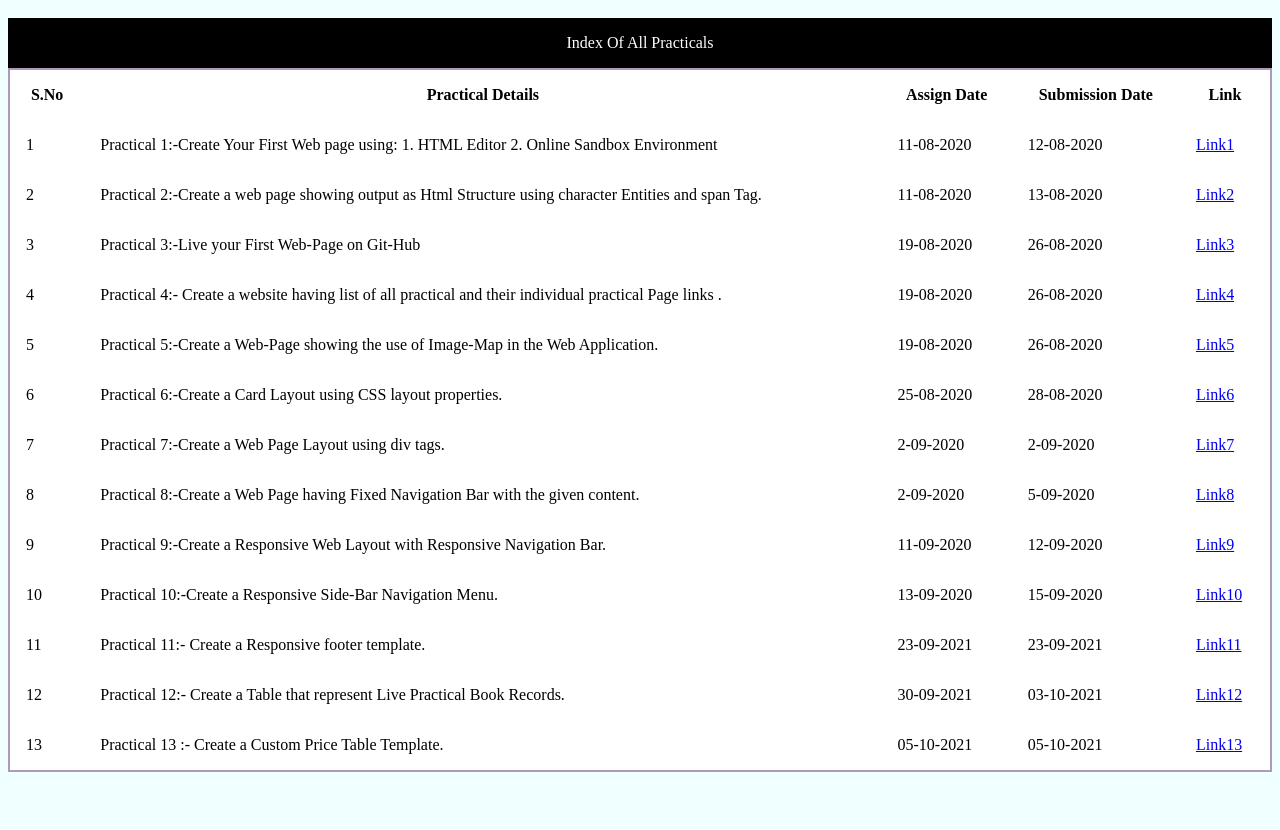
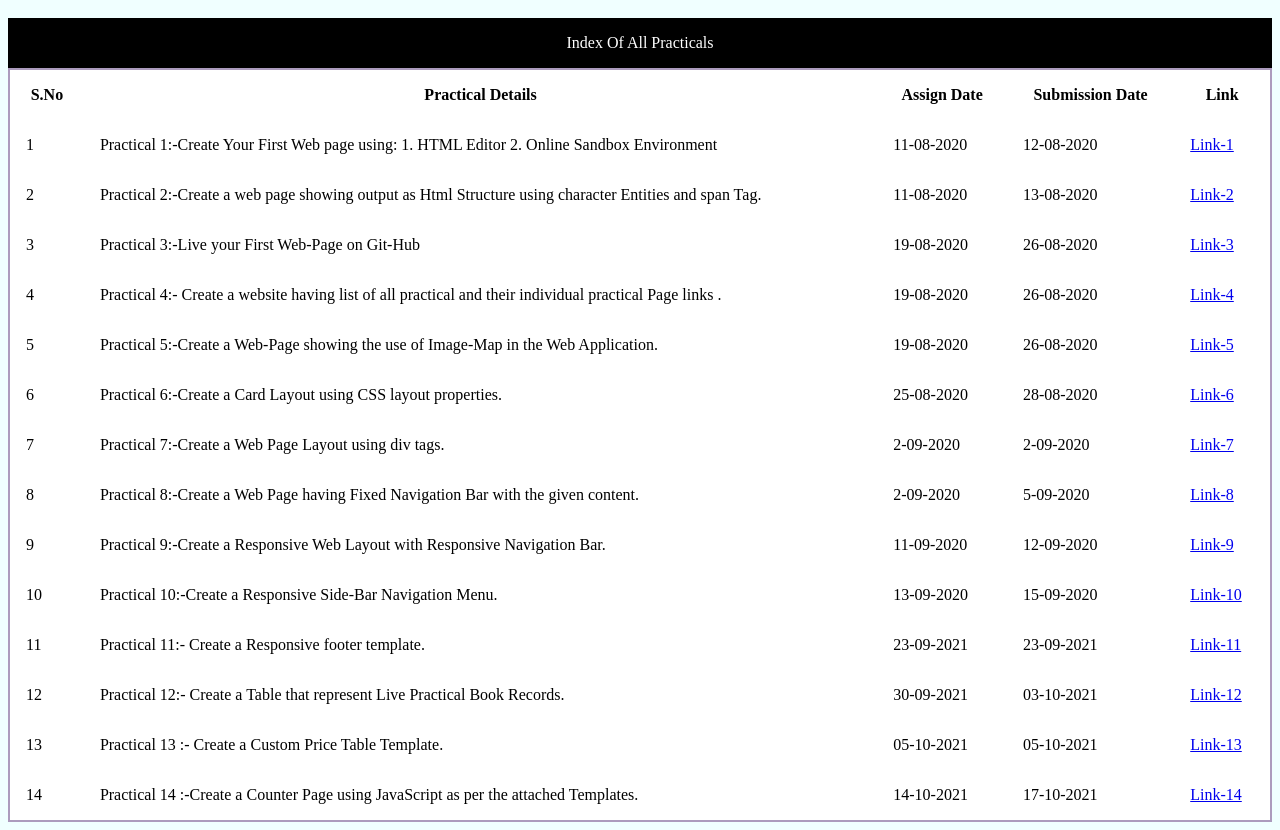
Before and after one commit to Prankushjain/fullstack-practical2021, a plain HTML site: page index.html in a window 1280 px wide. Shown: the part 480-1310 px from the top of the page. Before the commit the page ends 1260 px from the top, so only its background shows below. Drawn offline with Linux system fonts and the light colour scheme.

Commit message:
update index

```diff
--- a/index.html
+++ b/index.html
@@ -92,7 +92,7 @@
         </td>
         <td>11-08-2020</td>
         <td>12-08-2020</td>
-        <td><a href="./Practicals/Practical-1.html" target="_blank">Link1</a></td>
+        <td><a href="./Practicals/Practical-1.html" target="_blank">Link-1</a></td>
       </tr>
       <tr>
         <td>2</td>
@@ -102,7 +102,7 @@
         </td>
         <td>11-08-2020</td>
         <td>13-08-2020</td>
-        <td><a href="./Practicals/Practical-2.html" target="_blank">Link2</a></td>
+        <td><a href="./Practicals/Practical-2.html" target="_blank">Link-2</a></td>
       </tr>
       <tr>
         <td>3</td>
@@ -111,7 +111,7 @@
         </td>
         <td>19-08-2020</td>
         <td>26-08-2020</td>
-        <td><a href="./Practicals/Practical-3.html" target="_blank">Link3</a></td>
+        <td><a href="./Practicals/Practical-3.html" target="_blank">Link-3</a></td>
       </tr>
       <tr>
         <td>4</td>
@@ -120,7 +120,7 @@
         </td>
         <td>19-08-2020</td>
         <td>26-08-2020</td>
-        <td><a href="./Practicals/Practical-4.html" target="_blank">Link4</a></td>
+        <td><a href="./Practicals/Practical-4.html" target="_blank">Link-4</a></td>
       </tr>
       <tr>
         <td>5</td>
@@ -129,7 +129,7 @@
         </td>
         <td>19-08-2020</td>
         <td>26-08-2020</td>
-        <td><a href="./Practicals/Practical-5.html" target="_blank">Link5</a></td>
+        <td><a href="./Practicals/Practical-5.html" target="_blank">Link-5</a></td>
       </tr>
       <tr>
         <td>6</td>
@@ -138,7 +138,7 @@
         </td>
         <td>25-08-2020</td>
         <td>28-08-2020</td>
-        <td><a href="./Practicals/Practical-6.html" target="_blank">Link6</a></td>
+        <td><a href="./Practicals/Practical-6.html" target="_blank">Link-6</a></td>
       </tr>
       <tr>
         <td>7</td>
@@ -147,7 +147,7 @@
         </td>
         <td>2-09-2020</td>
         <td>2-09-2020</td>
-        <td><a href="./Practicals/Practical7.html" target="_blank">Link7</a></td>
+        <td><a href="./Practicals/Practical7.html" target="_blank">Link-7</a></td>
       </tr>
       <tr>
         <td>8</td>
@@ -156,7 +156,7 @@
         </td>
         <td>2-09-2020</td>
         <td>5-09-2020</td>
-        <td><a href="./Practicals/Practical-8.html" target="_blank">Link8</a></td>
+        <td><a href="./Practicals/Practical-8.html" target="_blank">Link-8</a></td>
       </tr>
       <tr>
         <td>9</td>
@@ -165,7 +165,7 @@
         </td>
         <td>11-09-2020</td>
         <td>12-09-2020</td>
-        <td><a href="./Practicals/Practical-9.html" target="_blank">Link9</a></td>
+        <td><a href="./Practicals/Practical-9.html" target="_blank">Link-9</a></td>
       </tr>
       <tr>
         <td>10</td>
@@ -174,7 +174,7 @@
         </td>
         <td>13-09-2020</td>
         <td>15-09-2020</td>
-        <td><a href="./Practicals/Practical-10.html" target="_blank">Link10</a></td>
+        <td><a href="./Practicals/Practical-10.html" target="_blank">Link-10</a></td>
       </tr>
       <tr>
         <td>11</td>
@@ -183,7 +183,7 @@
         </td>
         <td>23-09-2021</td>
         <td>23-09-2021</td>
-        <td><a href="./Practicals/Practical-11.html" target="_blank">Link11</a></td>
+        <td><a href="./Practicals/Practical-11.html" target="_blank">Link-11</a></td>
       </tr>
       <tr>
       <td>12</td>
@@ -192,7 +192,7 @@
         </td>
         <td>30-09-2021</td>
         <td>03-10-2021</td>
-        <td><a href="./Practicals/Practical-12.html" target="_blank">Link12</a></td>
+        <td><a href="./Practicals/Practical-12.html" target="_blank">Link-12</a></td>
       </tr>
       <tr>
         <td>13</td>
@@ -201,7 +201,16 @@
         </td>
         <td>05-10-2021</td>
         <td>05-10-2021</td>
-        <td><a href="./Practicals/Practical-13.html" target="_blank">Link13</a></td>
+        <td><a href="./Practicals/Practical-13.html" target="_blank">Link-13</a></td>
+      </tr>
+      <tr>
+        <td>14</td>
+        <td>
+          Practical 14 :-Create a Counter Page using JavaScript as per the attached Templates.
+        </td>
+        <td>14-10-2021</td>
+        <td>17-10-2021</td>
+        <td><a href="./Practicals/Practical-14.html" target="_blank">Link-14</a></td>
       </tr>
     </table>
   </body>
```
Also changed, not shown: Practicals/Practical-14.html (added, +64 -0 lines).
